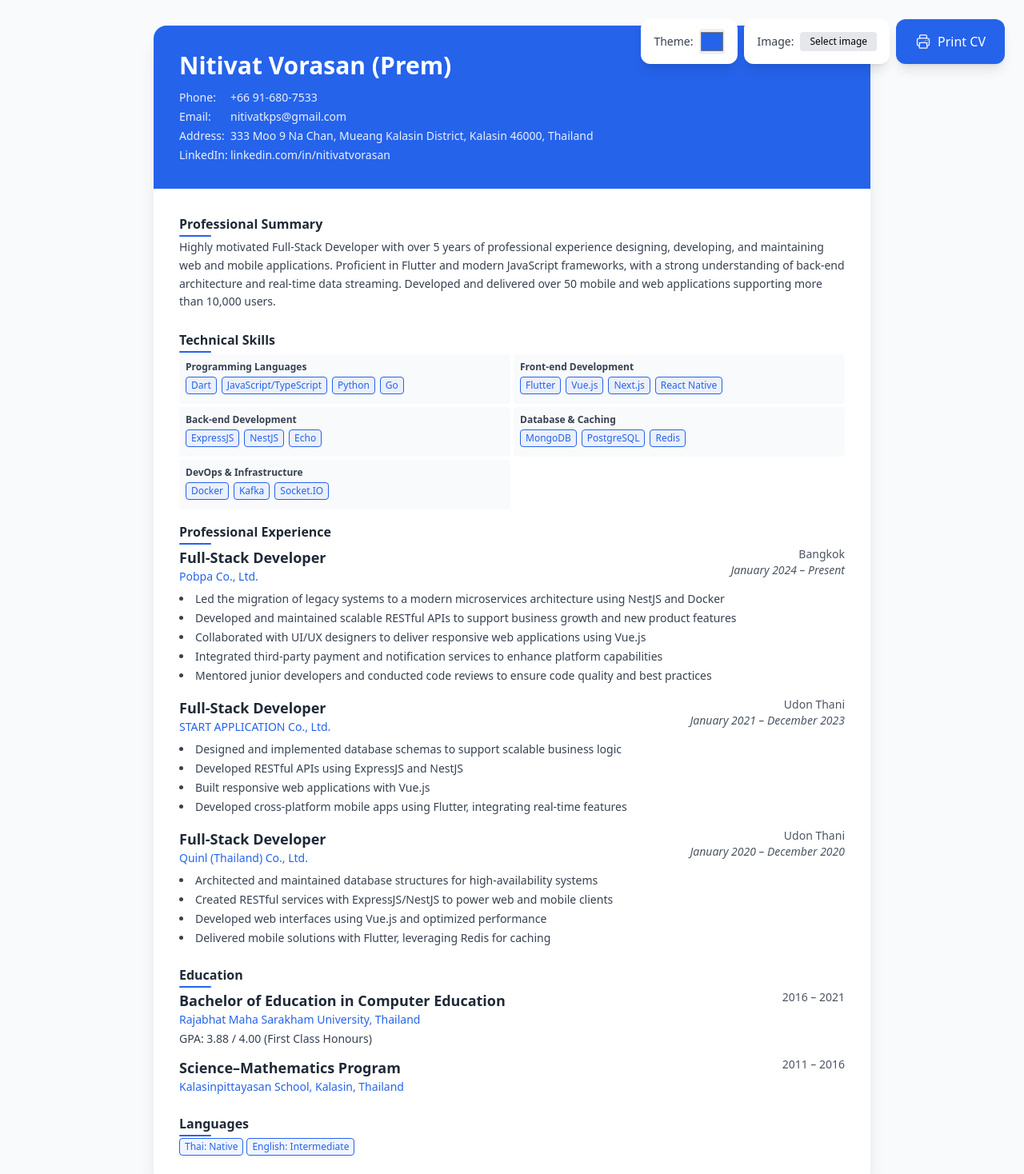
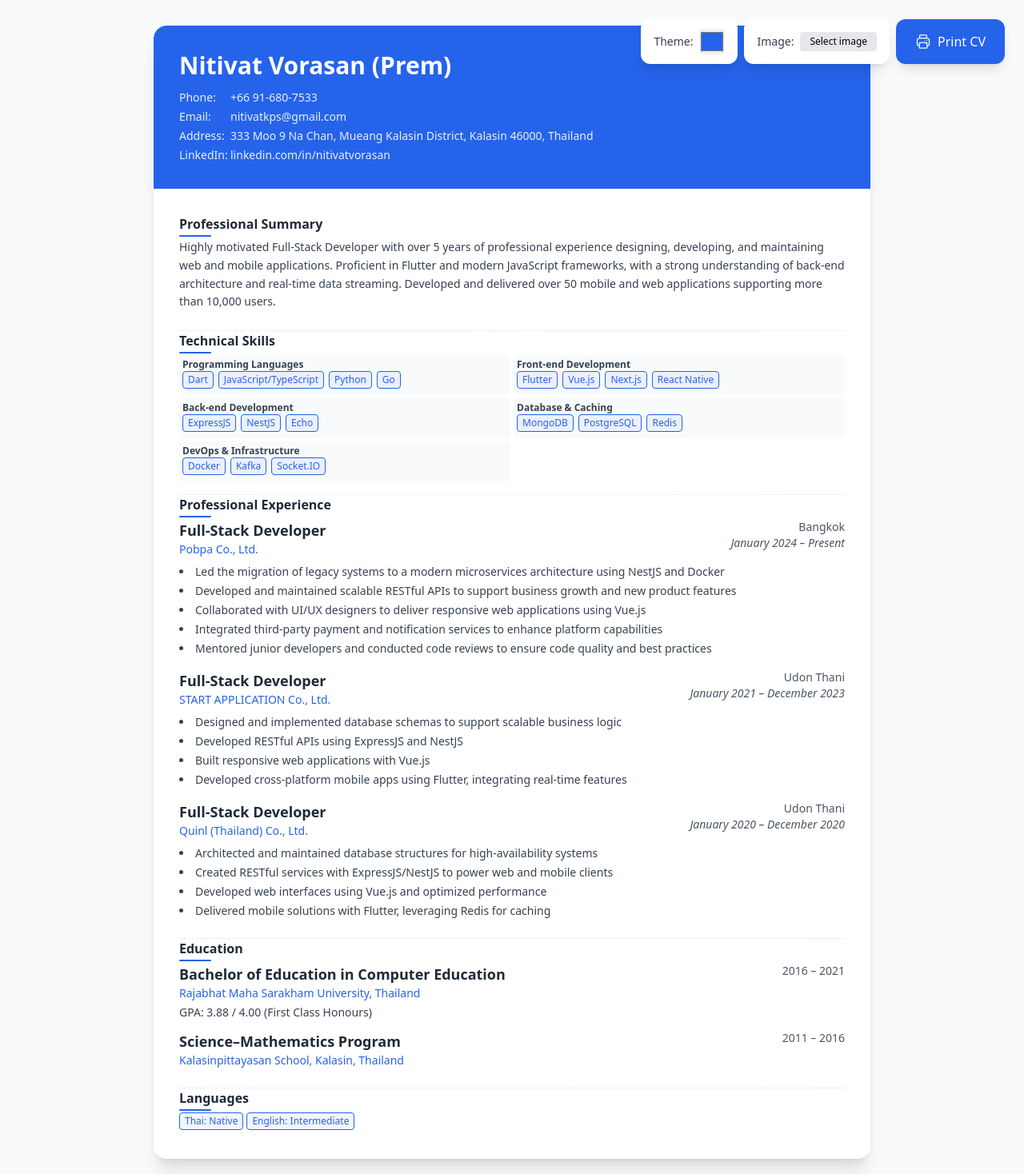
Before and after one commit to gameprem/about-me, a Vue app: page / in a window 1280 px wide. Shown: the top 1468 px of the page at 80% size. Built offline with nearby package versions, Linux system fonts and the light colour scheme.

Commit message:
[update] Header

```diff
--- a/src/App.vue
+++ b/src/App.vue
@@ -1,21 +1,27 @@
 <script setup lang="ts">
-import Header from './components/Header.vue'
-import ProfessionalSummary from './components/ProfessionalSummary.vue'
-import TechnicalSkills from './components/TechnicalSkills.vue'
-import Experience from './components/Experience.vue'
-import Education from './components/Education.vue'
-import Languages from './components/Languages.vue'
+import Header from "./components/Header.vue";
+import ProfessionalSummary from "./components/ProfessionalSummary.vue";
+import TechnicalSkills from "./components/TechnicalSkills.vue";
+import Experience from "./components/Experience.vue";
+import Education from "./components/Education.vue";
+import Languages from "./components/Languages.vue";
 </script>
 
 <template>
   <div class="min-h-screen bg-gray-50 py-8 px-4">
-    <div class="max-w-4xl mx-auto bg-white shadow-xl rounded-2xl overflow-hidden">
+    <div
+      class="max-w-4xl mx-auto bg-white shadow-xl rounded-2xl overflow-hidden"
+    >
       <Header />
       <div class="p-8">
         <ProfessionalSummary />
+        <div class="border-t border-dashed border-gray-200"></div>
         <TechnicalSkills />
+        <div class="border-t border-dashed border-gray-200"></div>
         <Experience />
+        <div class="border-t border-dashed border-gray-200"></div>
         <Education />
+        <div class="border-t border-dashed border-gray-200"></div>
         <Languages />
       </div>
     </div>
--- a/src/components/Header.vue
+++ b/src/components/Header.vue
@@ -41,7 +41,7 @@
 
     <!-- Header -->
     <div
-      class="p-8 bg-gradient-to-r from-[var(--theme-color)] to-[var(--theme-color)] text-white flex items-center gap-8"
+      class="p-8 bg-gradient-to-r from-[var(--theme-color)] rounded-t-2xl to-[var(--theme-color)] text-white flex items-center gap-8"
     >
       <div v-if="imageData" class="flex-shrink-0">
         <img
--- a/src/components/TechnicalSkills.vue
+++ b/src/components/TechnicalSkills.vue
@@ -5,9 +5,9 @@
       <div
         v-for="category in skillCategories"
         :key="category.name"
-        class="bg-gray-50 p-2 rounded"
+        class="bg-gray-50 p-1 rounded"
       >
-        <h3 class="text-xs font-semibold text-gray-700 mb-1">
+        <h3 class="text-xs font-semibold text-gray-700 ">
           {{ category.name }}
         </h3>
         <div class="flex flex-wrap gap-0.5">
```
